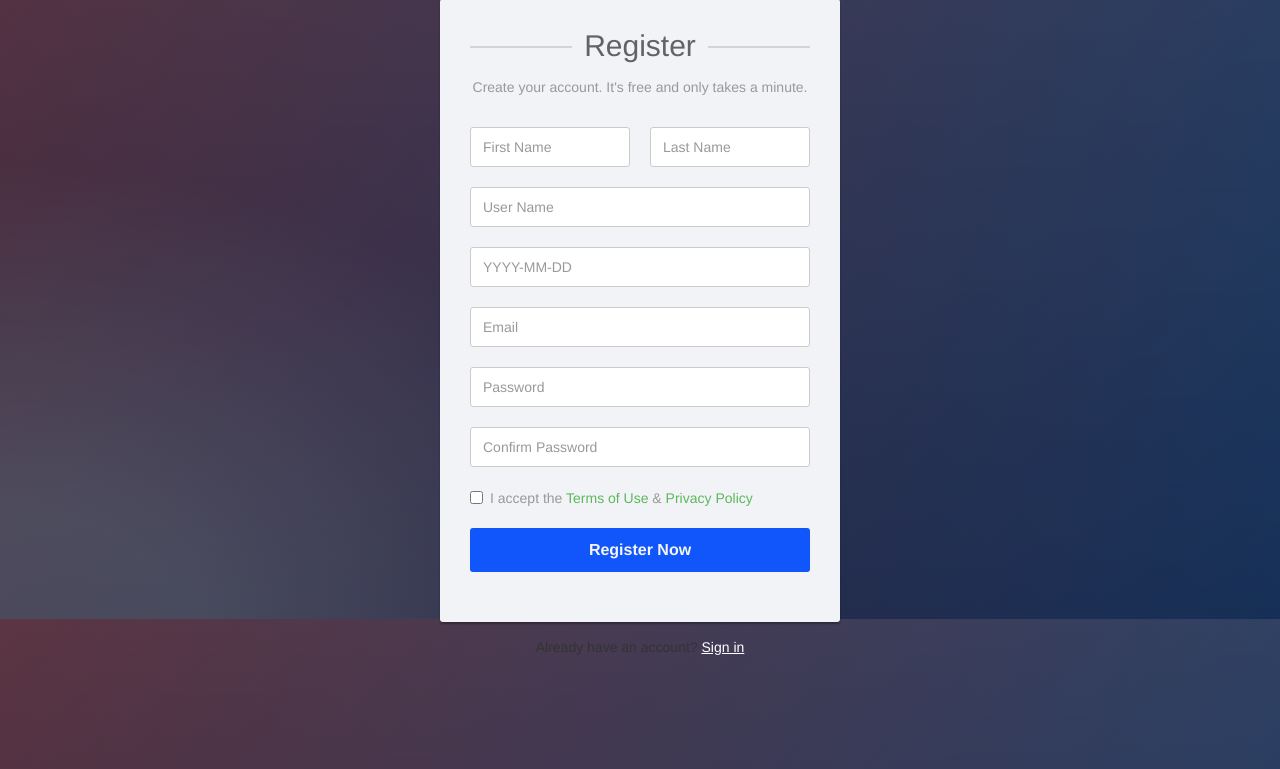
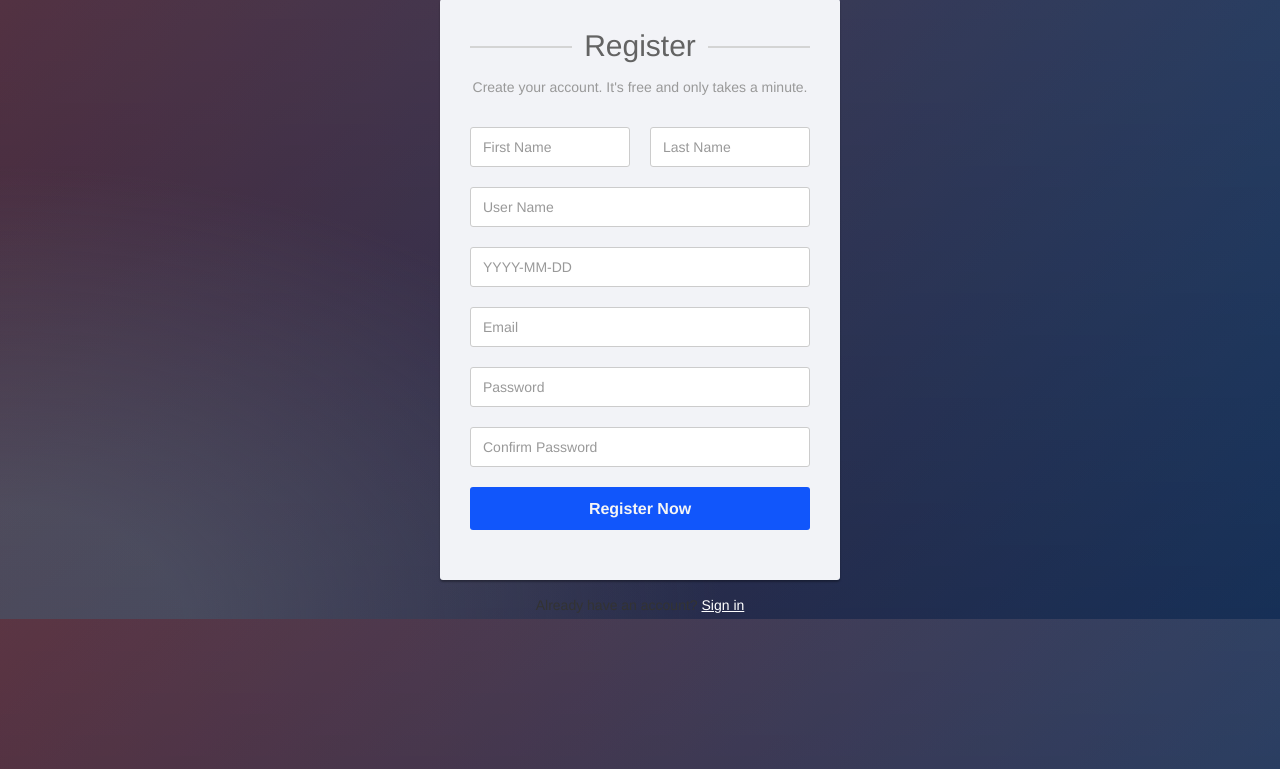
Before and after one commit to alvaromd28/proyecto2, a PHP site: page /register.php in a window 1280 px wide. Shown: the part 181-950 px from the top of the page. Run offline with PHP 8.4, Linux system fonts and the light colour scheme.

Commit message:
register

```diff
--- a/register.php
+++ b/register.php
@@ -66,9 +66,6 @@
 		<div class="form-group">
             <input type="password" class="form-control" name="confirm_password" placeholder="Confirm Password" required="required">
         </div>
-        <div class="form-group">
-			<label class="checkbox-inline"><input type="checkbox" required="required"> I accept the <a href="#">Terms of Use</a> &amp; <a href="#">Privacy Policy</a></label>
-		</div>
 		<div class="form-group">
             <button type="submit" name="submit" class="buttonColor btn  btn-lg btn-block">Register Now</button>
         </div>
```
